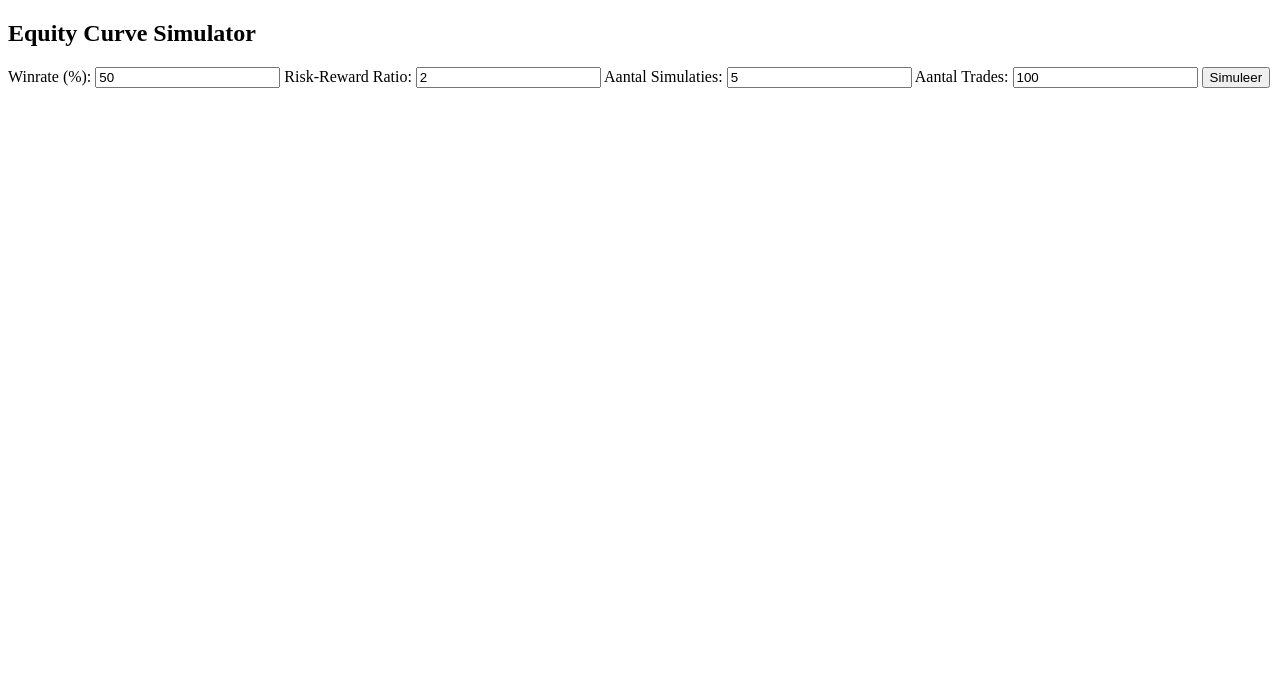
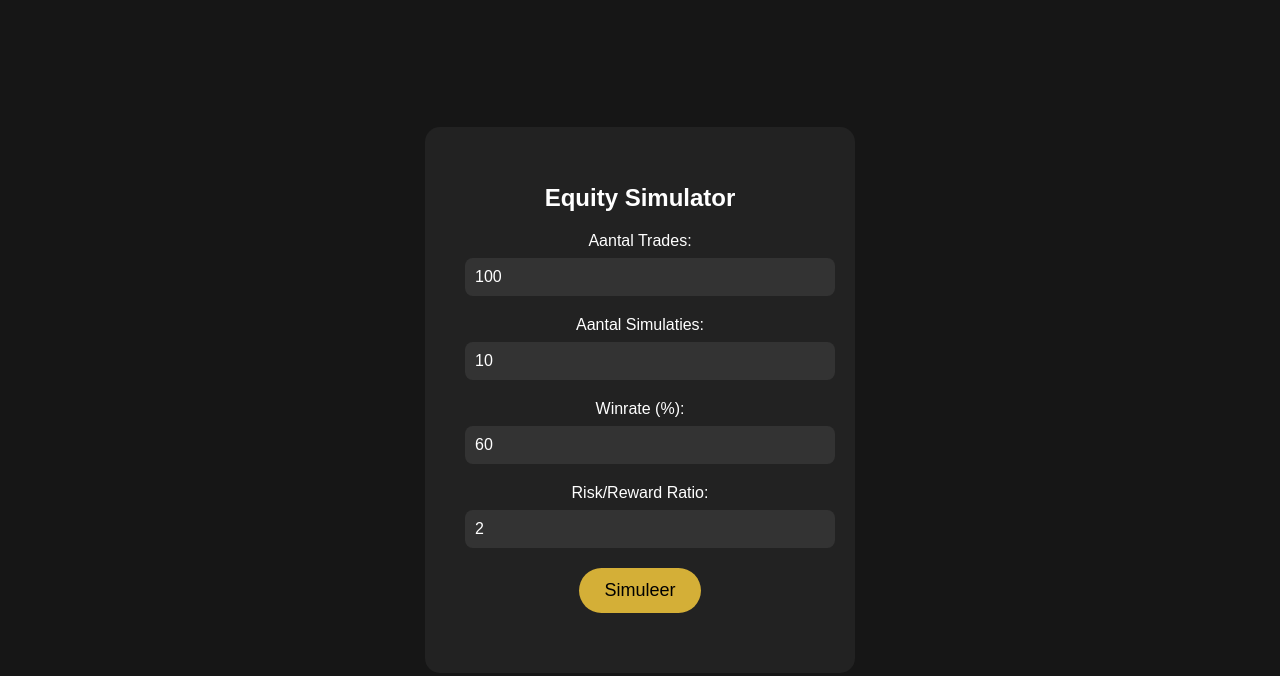
Before and after one commit to sven0902/equitysim, a plain HTML site: page index.html in a window 1280 px wide. Drawn offline with nearby package versions, Linux system fonts and the light colour scheme.

Commit message:
Update index.html

```diff
--- a/index.html
+++ b/index.html
@@ -3,63 +3,116 @@
 <head>
     <meta charset="UTF-8">
     <meta name="viewport" content="width=device-width, initial-scale=1.0">
-    <title>Equity Curve Simulator</title>
-    <script src="https://cdn.jsdelivr.net/npm/chart.js"></script>
+    <title>Equity Simulator</title>
+    <style>
+        body {
+            background-color: #161616;
+            font-family: 'Arial', sans-serif;
+            color: white;
+            margin: 0;
+            padding: 0;
+            display: flex;
+            justify-content: center;
+            align-items: center;
+            height: 100vh;
+        }
+
+        .container {
+            background-color: #222;
+            padding: 40px;
+            border-radius: 15px;
+            text-align: center;
+            width: 350px;
+        }
+
+        h1 {
+            font-size: 24px;
+            margin-bottom: 20px;
+        }
+
+        label {
+            font-size: 16px;
+            display: block;
+            margin-bottom: 8px;
+        }
+
+        input {
+            width: 100%;
+            padding: 10px;
+            margin-bottom: 20px;
+            border-radius: 8px;
+            border: none;
+            background-color: #333;
+            color: white;
+            font-size: 16px;
+        }
+
+        button {
+            background-color: #d4af37;
+            color: black;
+            padding: 12px 25px;
+            border: none;
+            border-radius: 25px;
+            font-size: 18px;
+            cursor: pointer;
+            transition: background-color 0.3s ease;
+        }
+
+        button:hover {
+            background-color: #c49c30;
+        }
+
+        .result {
+            margin-top: 20px;
+            font-size: 18px;
+        }
+    </style>
 </head>
 <body>
-    <h2>Equity Curve Simulator</h2>
-    <label>Winrate (%): <input type="number" id="winrate" value="50"></label>
-    <label>Risk-Reward Ratio: <input type="number" step="0.1" id="riskReward" value="2"></label>
-    <label>Aantal Simulaties: <input type="number" id="simulations" value="5"></label>
-    <label>Aantal Trades: <input type="number" id="trades" value="100"></label>
-    <button onclick="simulateEquityCurve()">Simuleer</button>
+    <div class="container">
+        <h1>Equity Simulator</h1>
+        <label for="trades">Aantal Trades:</label>
+        <input type="number" id="trades" value="100" min="1">
 
-    <canvas id="equityChart"></canvas>
+        <label for="simulations">Aantal Simulaties:</label>
+        <input type="number" id="simulations" value="10" min="1">
+
+        <label for="winrate">Winrate (%):</label>
+        <input type="number" id="winrate" value="60" min="0" max="100">
+
+        <label for="riskReward">Risk/Reward Ratio:</label>
+        <input type="number" id="riskReward" value="2" min="1" step="0.1">
+
+        <button onclick="runSimulation()">Simuleer</button>
+
+        <div class="result" id="result"></div>
+    </div>
 
     <script>
-        let equityChart;
-
-        function simulateEquityCurve() {
+        function runSimulation() {
+            const trades = parseInt(document.getElementById('trades').value);
+            const simulations = parseInt(document.getElementById('simulations').value);
             const winrate = parseFloat(document.getElementById('winrate').value) / 100;
             const riskReward = parseFloat(document.getElementById('riskReward').value);
-            const simulations = parseInt(document.getElementById('simulations').value);
-            const trades = parseInt(document.getElementById('trades').value);
+            let totalProfit = 0;
 
-            const ctx = document.getElementById('equityChart').getContext('2d');
-            if (equityChart) equityChart.destroy();
-
-            const datasets = [];
+            // Simulaties uitvoeren
             for (let i = 0; i < simulations; i++) {
-                let balance = 100;
-                const equity = [balance];
+                let profit = 0;
                 for (let j = 0; j < trades; j++) {
-                    const win = Math.random() < winrate;
-                    balance += win ? balance * 0.01 * riskReward : -balance * 0.01;
-                    equity.push(balance);
+                    const win = Math.random() < winrate; // Winst of verlies
+                    if (win) {
+                        profit += riskReward; // Winst
+                    } else {
+                        profit -= 1; // Verlies
+                    }
                 }
-                datasets.push({
-                    label: `Sim ${i + 1}`,
-                    data: equity,
-                    borderColor: `hsl(${Math.random() * 360}, 100%, 50%)`,
-                    fill: false,
-                    tension: 0.1
-                });
+                totalProfit += profit;
             }
 
-            equityChart = new Chart(ctx, {
-                type: 'line',
-                data: {
-                    labels: Array.from({ length: trades + 1 }, (_, i) => i),
-                    datasets: datasets
-                },
-                options: {
-                    responsive: true,
-                    scales: {
-                        x: { title: { display: true, text: 'Trades' } },
-                        y: { title: { display: true, text: 'Equity' } }
-                    }
-                }
-            });
+            // Gemiddelde winst per simulatie
+            const averageProfit = totalProfit / simulations;
+            document.getElementById('result').textContent = `Gemiddelde Winst: ${averageProfit.toFixed(2)}`;
         }
     </script>
 </body>
```
